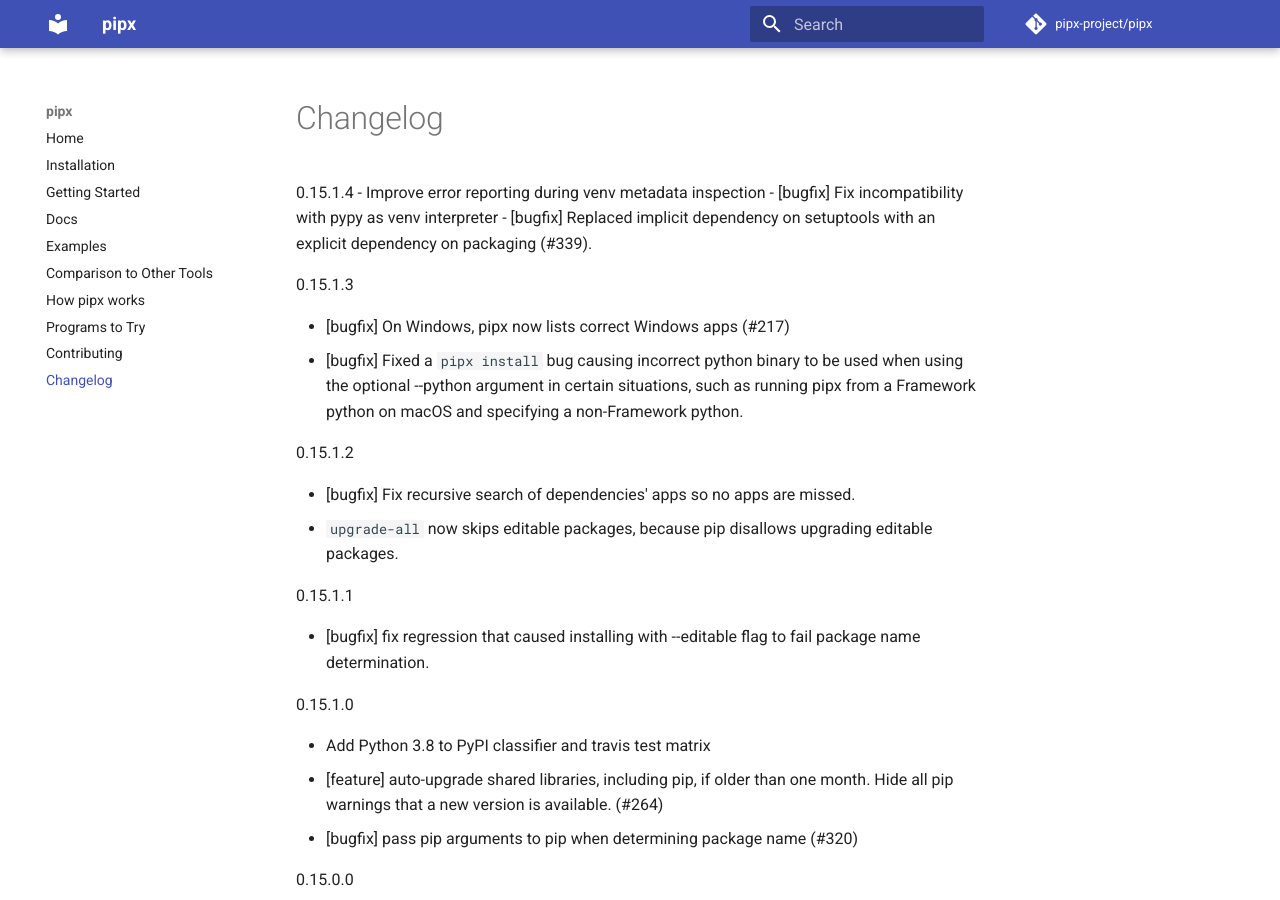
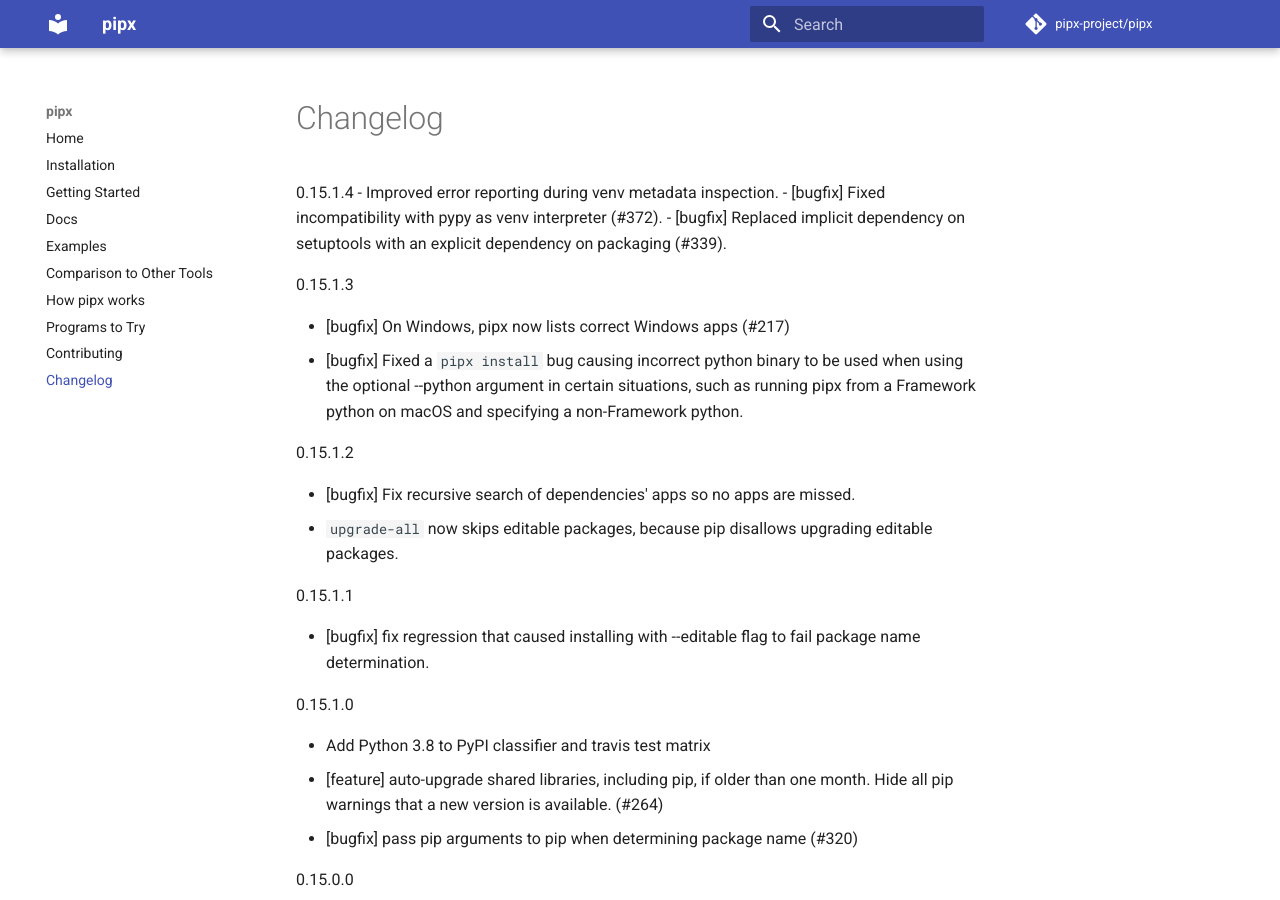
Before and after one commit to pypa/pipx, an MkDocs documentation site: the page built from docs/changelog.md, in a window 1280 px wide and 900 px high. Built offline with MkDocs 1.6.1 and Material for MkDocs 9.7.7, drawn with Linux system fonts in a browser that asks for light colours; comment, search, counter and statistics services are not loaded.

Commit message:
Make changelog entries past tense, add punctuation.

```diff
--- a/docs/changelog.md
+++ b/docs/changelog.md
@@ -1,6 +1,6 @@
 0.15.1.4
-- Improve error reporting during venv metadata inspection
-- [bugfix] Fix incompatibility with pypy as venv interpreter
+- Improved error reporting during venv metadata inspection.
+- [bugfix] Fixed incompatibility with pypy as venv interpreter (#372).
 - [bugfix] Replaced implicit dependency on setuptools with an explicit dependency on packaging (#339).
 
 0.15.1.3
```
